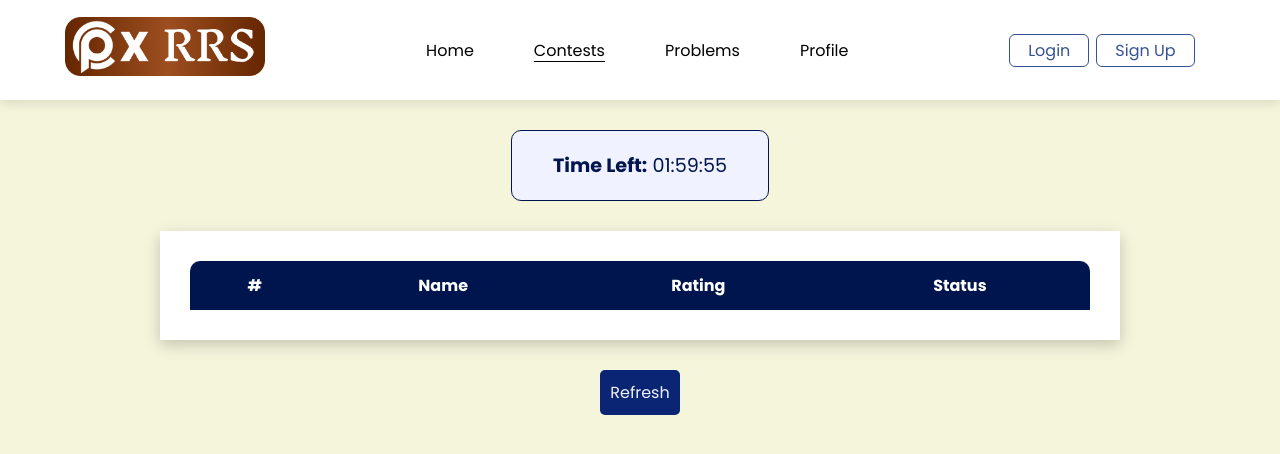
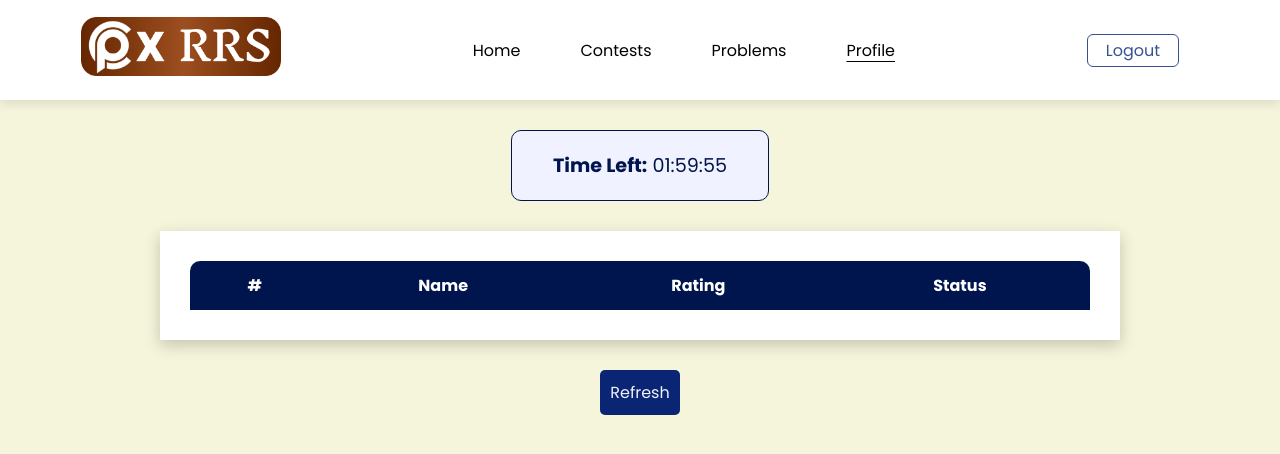
Before and after one commit to doyencoder/Byte-Code, a plain HTML site: page contestpage.html in a window 1280 px wide. Drawn offline with Linux system fonts and the light colour scheme; a web font is replaced by a local one.

Commit message:
updated frontend

```diff
--- a/contestpage.html
+++ b/contestpage.html
@@ -13,21 +13,19 @@
 
 <body>
 
-    <div class="main">
+    <div class="main" id="navbar">
         <nav>
             <span><img width="200px" src="images/logo.png" alt=""></span>
             <div class="separation"></div>
             <ul class="nav-links">
                 <li><a href="home.html">Home</a></li>
-                <li><a href="contest.html" id="contestnav">Contests</a></li>
+                <li><a href="contest.html">Contests</a></li>
                 <li><a href="problem.html">Problems</a></li>
-                <li><a href="profile.html">Profile</a></li>
+                <li><a href="profile.html" id="contestnav">Profile</a></li>
             </ul>
             <div class="separation"></div>
             <div class="nav-buttons">
-                <button onclick="location.href='login.html';" class="navbtn1">Login</button>
-                <button onclick="location.href='login.html?signup=true';" class="navbtn1">Sign Up</button>
-                <button onclick="location.href='login.html';" class="logoutbtn">Logout</button>
+                <button onclick="location.href='base.html';" class="logoutbtn" style="display: flex;">Logout</button>
             </div>
             <div class="menu-icon" onclick="toggleMenu()">&#9776;</div> <!-- ☰ Menu Icon -->
         </nav>
@@ -37,15 +35,14 @@
             <span class="close-btn" onclick="closeMenu()">&#10006;</span> <!-- ✖ Close Button -->
             <ul>
                 <li><a href="home.html">Home</a></li>
-                <li><a href="contest.html" id="contestnav">Contests</a></li>
+                <li><a href="contest.html">Contests</a></li>
                 <li><a href="problem.html">Problems</a></li>
                 <li><a href="profile.html">Profile</a></li>
             </ul>
             <div class="nav-buttons2">
-                <button onclick="location.href='login.html';" class="navbtn2">Login</button>
-                <button onclick="location.href='login.html?signup=true';" class="navbtn2">Sign Up</button>
+                <button onclick="location.href='login.html';" class="logoutbtn" style="display: flex;">Logout</button>
+
             </div>
-
         </div>
         <div class="zero">
             <div id="timer-box" class="timer">
--- a/static/stylecontestpage.css
+++ b/static/stylecontestpage.css
@@ -4,6 +4,9 @@
     margin: 0;
     padding: 0;
     font-family: 'Poppins', sans-serif;
+}
+#navbar{
+    height: auto;
 }
 #contest-container {
     display: flex;
--- a/static/styleindi.css
+++ b/static/styleindi.css
@@ -7,6 +7,10 @@
     color: #16295d;
 
 }
+#navbar{
+    height: auto;
+}
+
 
 .main{
     max-width: 100vw;
```
Also changed, not shown: contest.html (+6 -9 lines), individual.html (+9 -9 lines).
